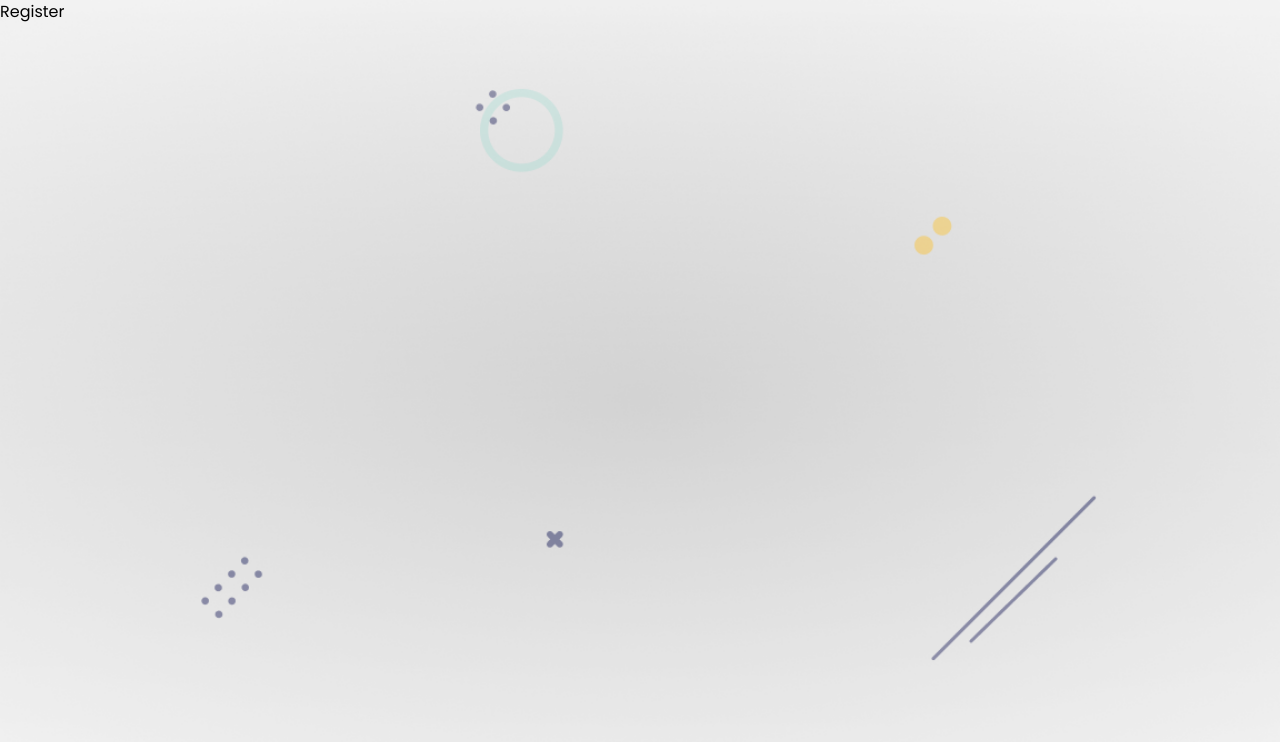
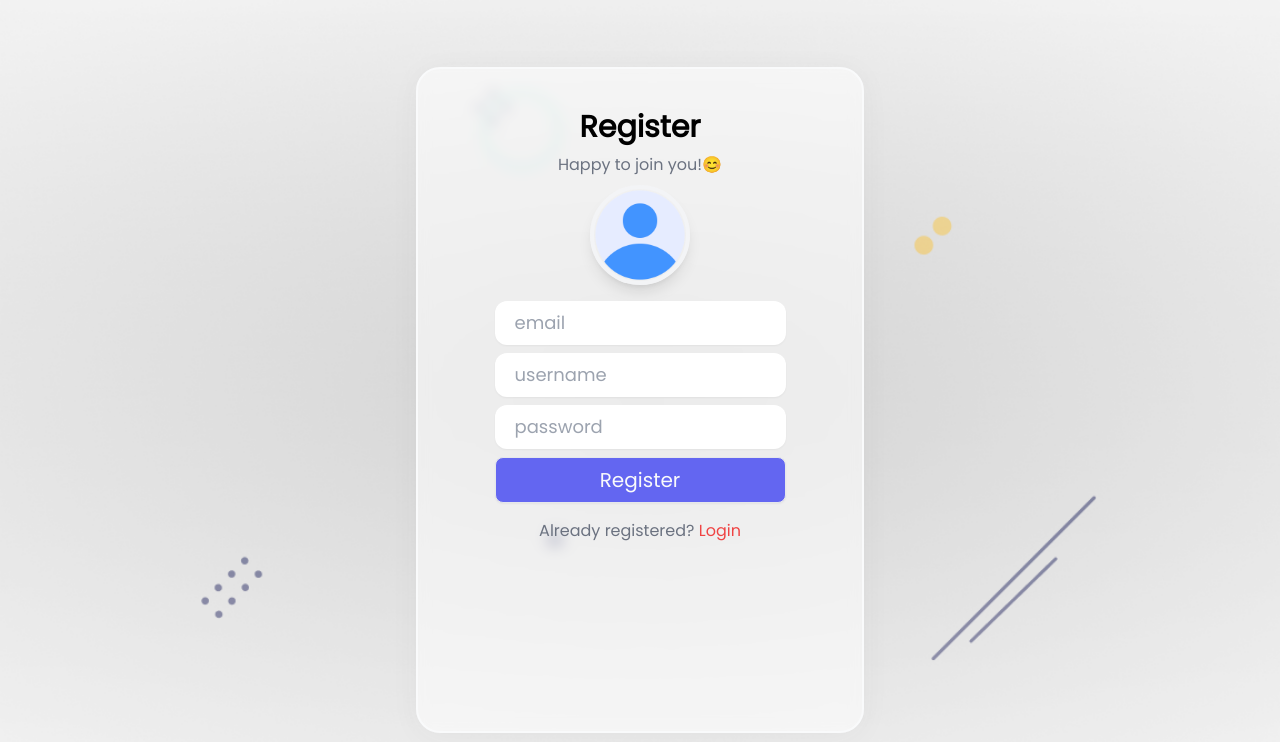
Before and after one commit to AnasJMirza/auth-app, a React (Vite) app in the folder client/: page /register in a window 1280 px wide. Shown: the top 742 px of the page. Built offline with nearby package versions, Linux system fonts and the light colour scheme.

Commit message:
register-ui-setup

```diff
--- a/client/src/components/Register.jsx
+++ b/client/src/components/Register.jsx
@@ -1,11 +1,105 @@
-import React from 'react';
+import React, { useState } from "react";
+import { Link } from "react-router-dom";
+import { Toaster } from 'react-hot-toast';
+import { useNavigate } from "react-router-dom";
+import { useFormik } from 'formik';
+import { registerValidation } from "../utils/validate";
+import convertToBase64 from "../utils/convert";
+
+import profilePrview from "../assets/profile.png";
+import styles from "../styles/UserName.module.css";
 
 const Register = () => {
-    return (
-        <div>
-            Register
+
+    const navigate = useNavigate();
+    const [file, setFile] = useState('');
+
+    const formik = useFormik({
+        initialValues: {
+            email: '',
+            userName: '',
+            password: '',
+        },
+
+        validate: registerValidation,
+        validateOnBlur: false,
+        validateOnChange: false,
+        onSubmit: async (values) => {
+            values = Object.assign(values, { profile: file || ''})
+            navigate('/')
+        }
+    })
+
+    // Formik does not support file upload so doing it manually
+
+    const onUpload = async (e) => {
+        const base64 = await convertToBase64(e.target.files[0]);
+        setFile(base64);
+    }
+
+  return (
+    <div className="container  mx-auto">
+
+        <Toaster position="top-center" reverseOrder={false}></Toaster>
+
+      <div className="flex justify-center items-center h-screen">
+
+        <div className={styles.glass}>
+
+          <div className="title flex flex-col items-center">
+            <h4 className="text-3xl font-bold">Register</h4>
+            <span className="py-2 text-md w-3/4 text-center text-gray-500">
+              Happy to join you!😊
+            </span>
+          </div>
+
+          <form className="form" onSubmit={formik.handleSubmit}>
+
+            <div className="profile flex justify-center pt-0 pb-4">
+              <label htmlFor="profile">
+                <img
+                    src={file || profilePrview}
+                    alt="profile"
+                    className={styles.profile_img}
+                />
+              </label>
+
+              <input type="file" name="profile" id="profile" onChange={onUpload}/>
+            </div>
+
+            <div className="textbox flex flex-col items-center gap-2">
+              <input
+                className={styles.textbox}
+                type="text"
+                placeholder="email"
+                {...formik.getFieldProps('email')}
+              />
+              <input
+                className={styles.textbox}
+                type="text"
+                placeholder="username"
+                {...formik.getFieldProps('userName')}
+              />
+              <input
+                className={styles.textbox}
+                type="password"
+                placeholder="password"
+                {...formik.getFieldProps('password')}
+              />
+              <button className={'border bg-indigo-500 hover:bg-[#ff6a6a] w-3/4 py-2 rounded-lg text-gray-50 text-xl shadow-sm text-center cursor-pointer'} type="submit">
+                Register
+              </button>
+            </div>
+
+            <div className="text-center py-4">
+                <span className='text-gray-500'>Already registered? <Link className='text-red-500' to="/">Login</Link></span>
+            </div>
+
+          </form>
         </div>
-    );
+      </div>
+    </div>
+  );
 };
 
 export default Register;
--- /dev/null
+++ b/client/src/utils/convert.js
@@ -0,0 +1,16 @@
+
+/** image onto base64 */
+export default function convertToBase64(file){
+    return new Promise((resolve, reject) => {
+        const fileReader = new FileReader();
+        fileReader.readAsDataURL(file);
+
+        fileReader.onload = () => {
+            resolve(fileReader.result)
+        }
+
+        fileReader.onerror = (error) => {
+            reject(error)
+        }
+    })
+}
--- a/client/src/utils/validate.js
+++ b/client/src/utils/validate.js
@@ -6,9 +6,9 @@ import { toast } from "react-hot-toast";
 
 
 export async function usernameValidate(values){
-    const errors = usernameVerify({}, values); // formik automatically send form values to this function thats why i created another function to get error messages to show user on screen
+    const error = usernameVerify({}, values); // formik automatically send form values to this function thats why i created another function to get error messages to show user on screen
 
-    return errors;
+    return error;
 }
 
 export const passwordValidate = (values) => {
@@ -26,6 +26,14 @@ export const resetPasswordValidate = (values) => {
     return error;
 }
 
+export const registerValidation = (values) => {
+    const error = usernameVerify({}, values);
+    passwordVarify(error, values);
+    emailVarify(error, values);
+
+    return error;
+
+}
 
 // ***************************************************
 
@@ -45,9 +53,6 @@ function usernameVerify(error = {}, values){
 
 
 
-
-
-
 const passwordVarify = (error = {}, values) => {
 
     const specialChar = /[`!@#$%^&*()_+\-=\[\]{};':"\\|,.<>\/?~]/;
@@ -55,7 +60,7 @@ const passwordVarify = (error = {}, values) => {
     if (!values.password) {
         error.password = toast.error('Password Required!');
     } else if (values.password.includes(' ')) {
-        error.password = toast.error('Invalid Password!');
+        error.password = toast.error('Wrong Password!');
     } else if (values.password.length < 4) {
         error.password = toast.error('Password must be more then 4 characters long!');
     } else if (!specialChar.test(values.password)) {
@@ -64,3 +69,18 @@ const passwordVarify = (error = {}, values) => {
 
     return error;
 }
+
+
+const emailVarify = (error = {}, values) => {
+    const specialChar = /[`!@#$%^&*()_+\-=\[\]{};':"\\|,.<>\/?~]/;
+
+    if (!values.email) {
+        error.email = toast.error('Email Required!');
+    } else if (values.email.includes(' ')) {
+        error.email = toast.error('Wrong email!');
+    } else if (!specialChar.test(values.email)) {
+        error.password = toast.error('Invalid Email Address');
+    }
+
+    return error;
+}
```
